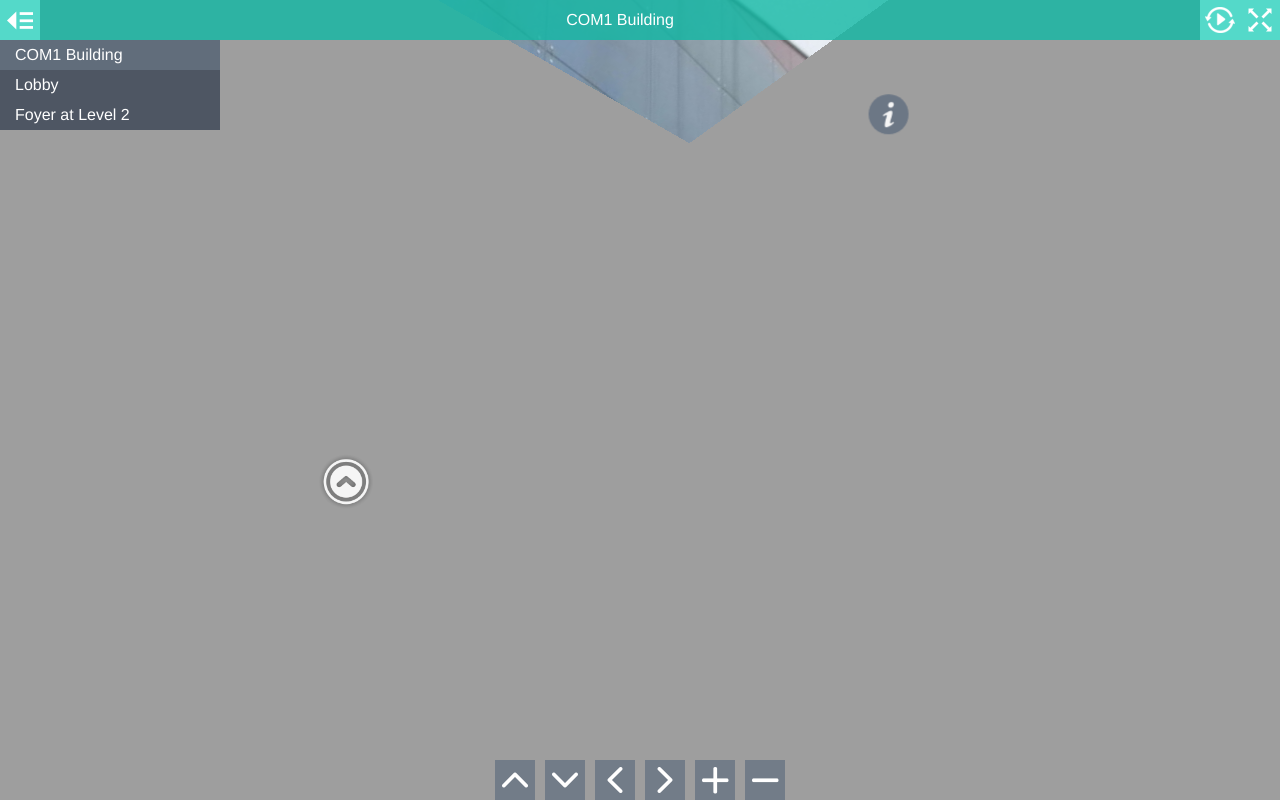
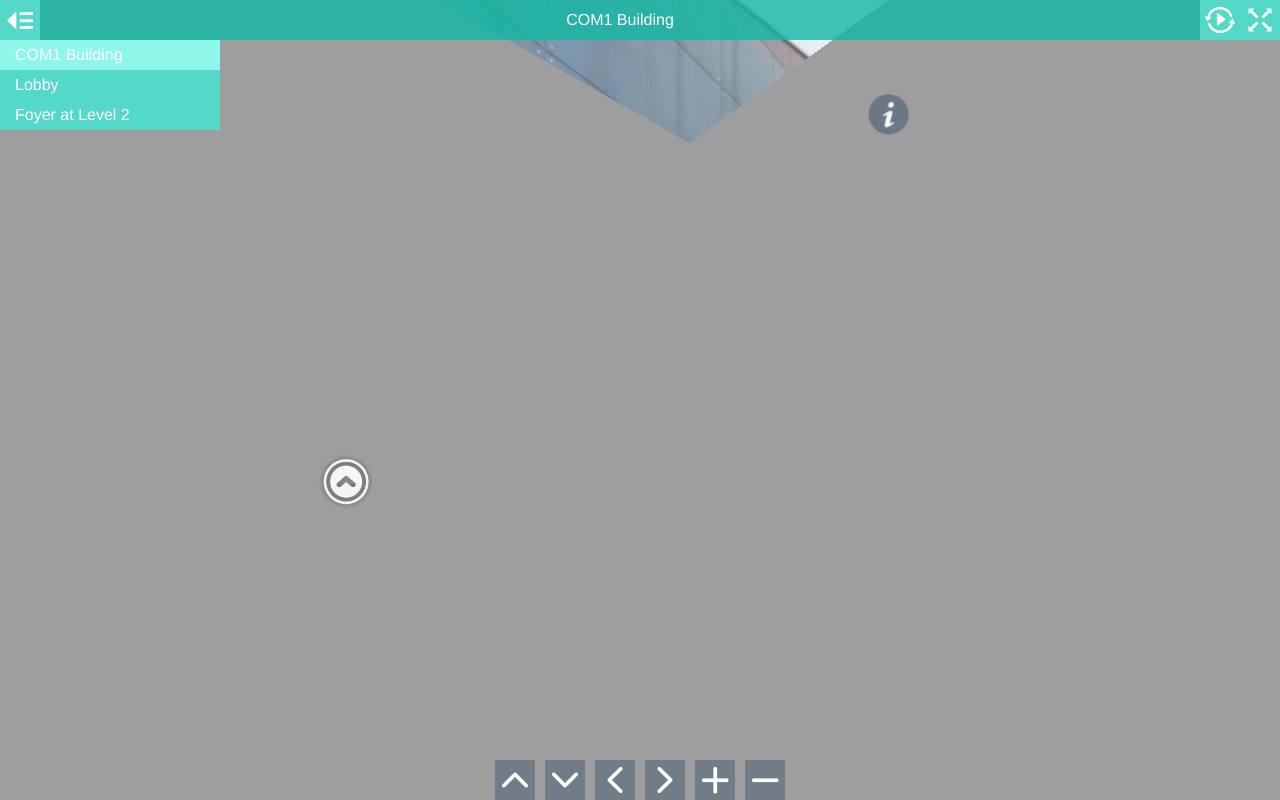
Before and after one commit to josephinesumargo/schoolofcomputingtour, a plain HTML site: page index.html in a window 1280 px wide. Drawn offline with Linux system fonts and the light colour scheme; animation ran at ten frames a second.

Commit message:
Color changes to sceneList's elements
This commit changes the color of sceneList.scenes, sceneList.scene:hover, sceneList.scene.current

```diff
--- a/style.css
+++ b/style.css
@@ -273,8 +273,8 @@ body.fullscreen-enabled.mobile #autorotateToggle {
 
 #sceneList .scenes {
   width: 100%;
-  background-color: rgb(58,68,84);
-  background-color: rgba(58,68,84,0.8);
+  background-color: rgb(65,232,212);
+  background-color: rgba(65,232,212,0.8);
 }
 
 .mobile #sceneList {
@@ -320,13 +320,13 @@ body.fullscreen-enabled.mobile #autorotateToggle {
 }
 
 .no-touch #sceneList .scene:hover {
-  background-color: rgb(103,115,131);
-  background-color: rgba(103,115,131,0.8);
+  background-color: rgb(158,255,243);
+  background-color: rgba(158,255,243,0.8);
 }
 
 #sceneList .scene.current {
-  background-color: rgb(103,115,131);
-  background-color: rgba(103,115,131,0.8);
+  background-color: rgb(158,255,243);
+  background-color: rgba(158,255,243,0.8);
 }
 
 /* Hide scene list when only a single scene exists */
```
